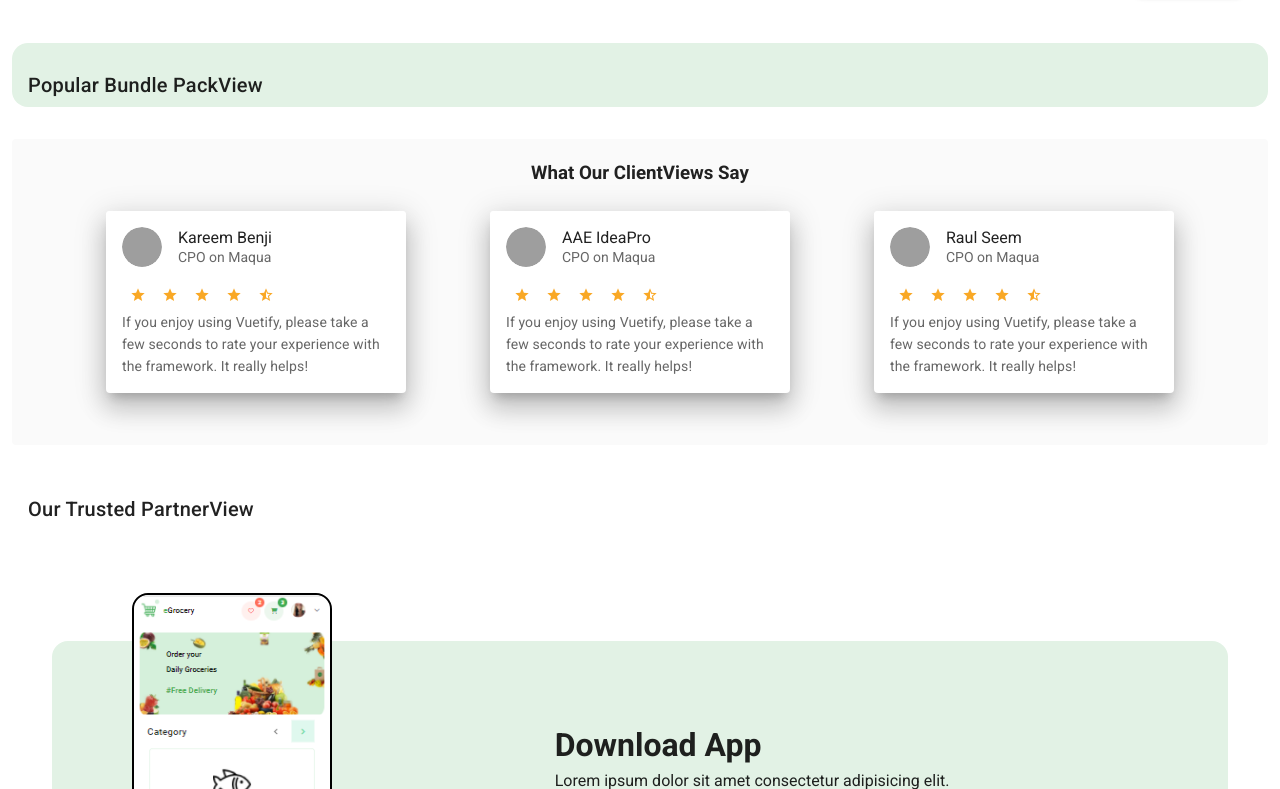
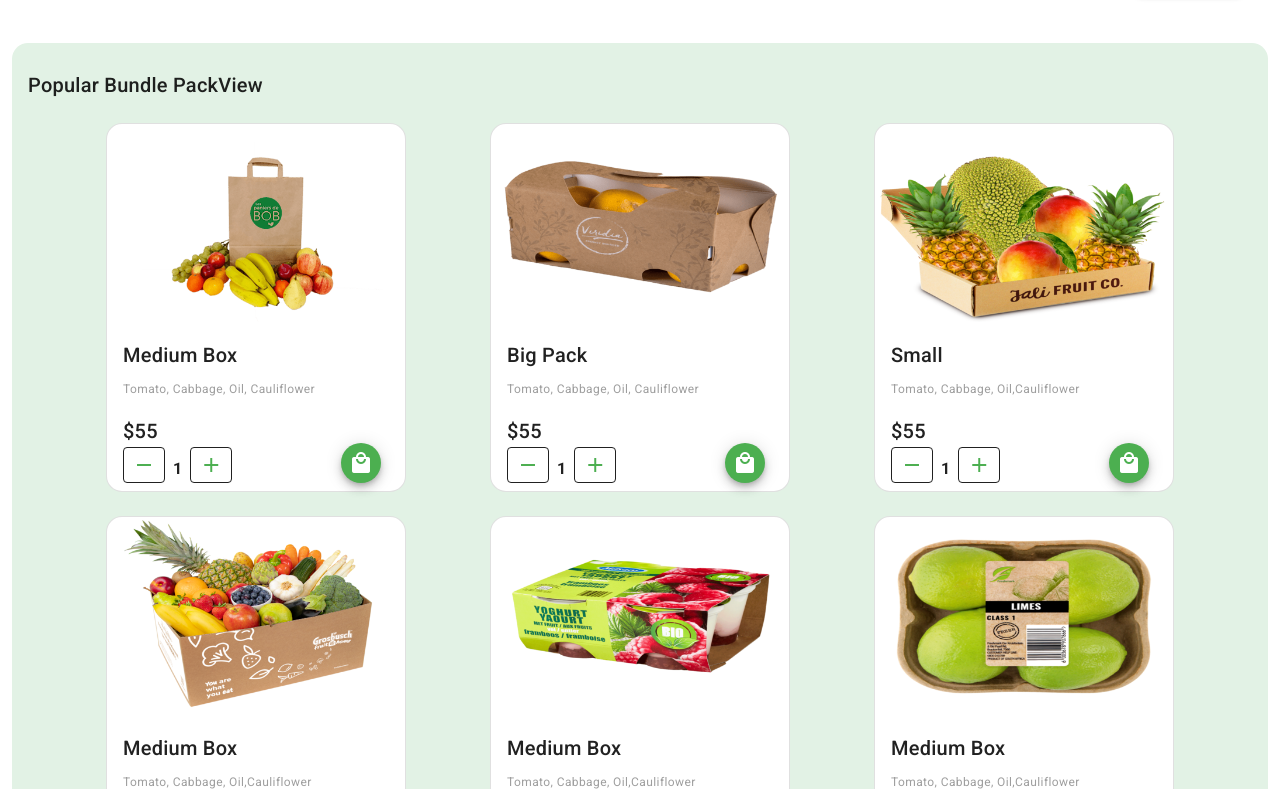
Before and after one commit to BSMiguell/E-Grocery, a Vue app: page / in a window 1280 px wide. Shown: the part 971-1760 px from the top of the page. Built offline with nearby package versions, Linux system fonts and the light colour scheme; grey boxes are pictures that could not be loaded.

Commit message:
Criando o PackView.vue

```diff
--- a/src/components/PackView.vue
+++ b/src/components/PackView.vue
@@ -1,9 +1,98 @@
 <template>
-  <div></div>
+  <v-row justify="center" class="space px-16 pb-5">
+    <v-col cols="12" xs="12" sm="6" md="4" v-for="(pack, i) in packs" :key="i">
+      <v-card class="mx-auto rounded-xl" max-width="300" color="" flat outlined>
+        <div align="center" justify="center">
+          <v-img
+            max-height="300"
+            max-width="300"
+            contain
+            :src="pack.img"
+          ></v-img>
+        </div>
+
+        <v-card-title class="">{{ pack.title }}</v-card-title>
+
+        <v-card-title class="grey--text text-grey-darken-1 caption mt-n6">{{
+          pack.subtitle
+        }}</v-card-title>
+
+        <v-card-title class="mt-n4">{{ pack.price }}</v-card-title>
+
+        <v-card-actions class="mx-2 mt-n4">
+          <v-btn outlined class="mt-n2 add">
+            <v-icon color="green" @click="decrement"> mdi-minus </v-icon>
+          </v-btn>
+
+          <strong class="mx-2" v-text="bpm"></strong>
+
+          <v-btn outlined class="mt-n2 add">
+            <v-icon color="green" @click="increment"> mdi-plus </v-icon>
+          </v-btn>
+
+          <v-spacer></v-spacer>
+          <v-btn class="mx-2 mt-n3" fab dark small color="green">
+            <v-icon dark> mdi-shopping </v-icon>
+          </v-btn>
+        </v-card-actions>
+      </v-card>
+    </v-col>
+  </v-row>
 </template>
 
 <script>
-export default {};
+export default {
+  data: () => ({
+    bpm: 1,
+    packs: [
+      {
+        img: "p1.png",
+        title: "Medium Box",
+        subtitle: "Tomato, Cabbage, Oil, Cauliflower",
+        price: "$55",
+      },
+      {
+        img: "p2.png",
+        title: "Big Pack",
+        subtitle: "Tomato, Cabbage, Oil, Cauliflower",
+        price: "$55",
+      },
+      {
+        img: "p3.png",
+        title: "Small",
+        subtitle: "Tomato, Cabbage, Oil,Cauliflower ",
+        price: "$55",
+      },
+      {
+        img: "p4.png",
+        title: "Medium Box",
+        subtitle: "Tomato, Cabbage, Oil,Cauliflower",
+        price: "$55",
+      },
+      {
+        img: "p5.png",
+        title: "Medium Box",
+        subtitle: "Tomato, Cabbage, Oil,Cauliflower",
+        price: "$55",
+      },
+      {
+        img: "p6.png",
+        title: "Medium Box",
+        subtitle: "Tomato, Cabbage, Oil,Cauliflower",
+        price: "$55",
+      },
+    ],
+  }),
+
+  methods: {
+    decrement() {
+      this.bpm--;
+    },
+    increment() {
+      this.bpm++;
+    },
+  },
+};
 </script>
 
 <style></style>
```
